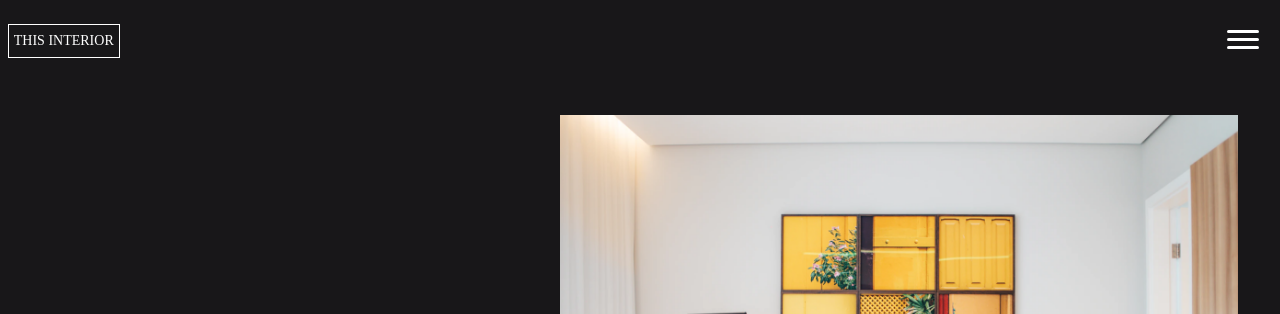
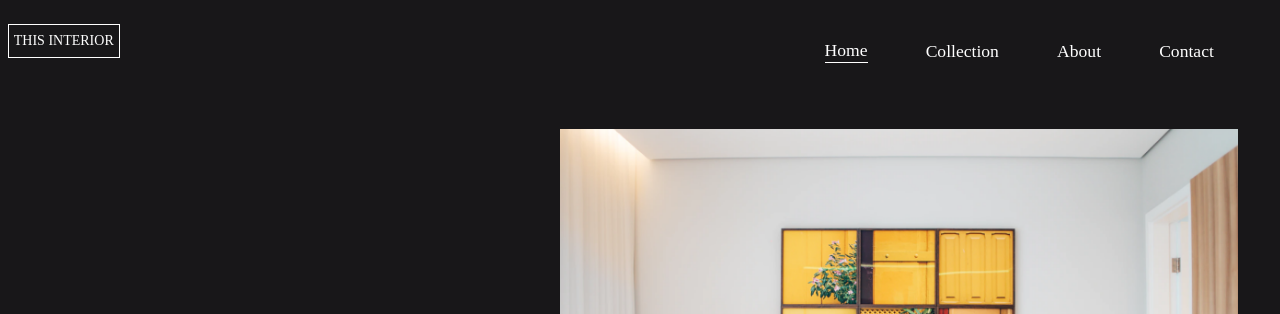
Before and after one commit to LuisGhz/devchallenges.io, a plain HTML site: page 03-interior-consultant/index.html in a window 1280 px wide. Shown: the top 314 px of the page. Drawn offline with Linux system fonts and the light colour scheme.

Commit message:
Create desktop menu

```diff
--- a/03-interior-consultant/index.html
+++ b/03-interior-consultant/index.html
@@ -40,6 +40,10 @@
         margin-block-start: 0.4rem;
         width: 45px;
         z-index: 3;
+      }
+
+      .desktop-menu {
+        display: none;
       }
 
       .hamburger-element {
@@ -112,6 +116,8 @@
       }
 
       .ul li {
+        font-size: 1.1rem;
+        line-height: 1.25rem;
         margin-block-end: 0.5rem;
         padding-block-end: 0.1rem;
         width: min-content;
@@ -213,16 +219,35 @@
         text-decoration: underline;
       }
 
-
-      @media screen and (min-width:768px) {
+      @media screen and (min-width: 768px) {
         .content {
           align-items: center;
           display: flex;
           padding: 1rem;
         }
+
+        .hamburger-menu {
+          display: none;
+        }
+
+        .desktop-menu {
+          display: block;
+          min-width: 25rem;
+          width: 40%;
+        }
+
+        .ul--desktop {
+          flex-direction: row;
+          align-items: center;
+          justify-content: space-evenly;
+        }
+
+        .menu-mobile {
+          display: none !important;
+        }
       }
 
-      @media screen and (min-width:1366px) {
+      @media screen and (min-width: 1366px) {
         .designer-container {
           right: 6rem;
         }
@@ -234,6 +259,14 @@
     <main class="main">
       <header class="header">
         <span class="home-text">THIS INTERIOR</span>
+        <div class="desktop-menu">
+          <ul class="ul ul--desktop">
+            <li class="active">Home</li>
+            <li>Collection</li>
+            <li>About</li>
+            <li>Contact</li>
+          </ul>
+        </div>
         <input class="hidden-checkbox" type="checkbox" id="checkbox" />
         <label class="hamburger-menu" for="checkbox">
           <span class="hamburger-element hamburger-top"></span>
```
